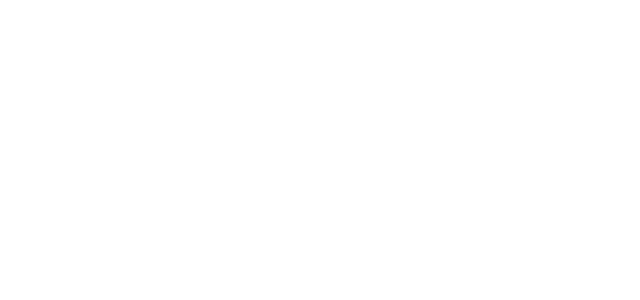
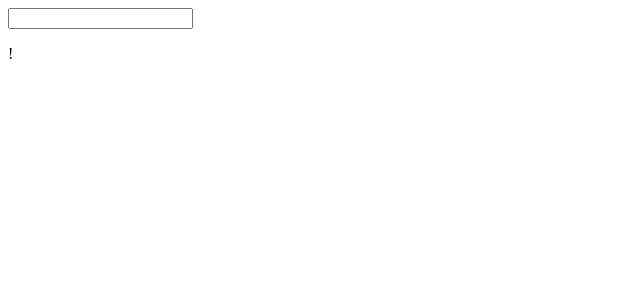
Before and after one commit to acciojob/personal-greeting-SaikiranThalloju, a React app: page / in a window 1280 px wide. Shown: the top 300 px of the page, without its empty margins (0-640 px from the left). Built offline with nearby package versions, Linux system fonts and the light colour scheme.

Commit message:
submitting code-Mon Dec 11 2023 19:23:40 GMT+0530 (India Standard Time)

```diff
--- a/src/components/App.js
+++ b/src/components/App.js
@@ -1,11 +1,24 @@
 
-import React from "react";
+import React ,{useState}from "react";
 import './../styles/App.css';
 
+
+
 const App = () => {
+  const [text,setText] = useState("")
+
+function inputText (e) {
+  setText(e.target.value);
+  console.log(setText);
+}
+
+
   return (
     <div>
         {/* Do not remove the main div */}
+        <input type="text"
+        onChange={inputText} />
+<p>{text}!</p>
     </div>
   )
 }
```
Also changed, not shown: 1 other file (tests, documents, lock files or other folders).
